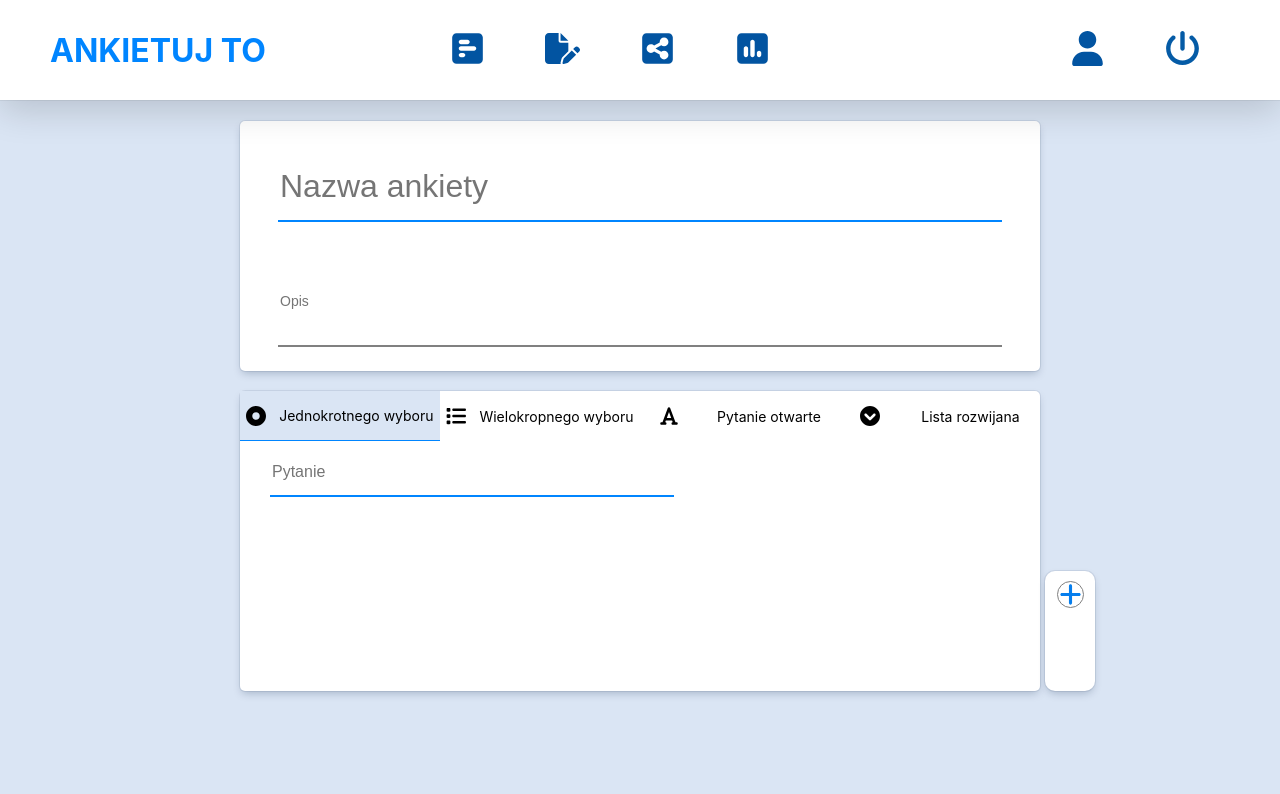
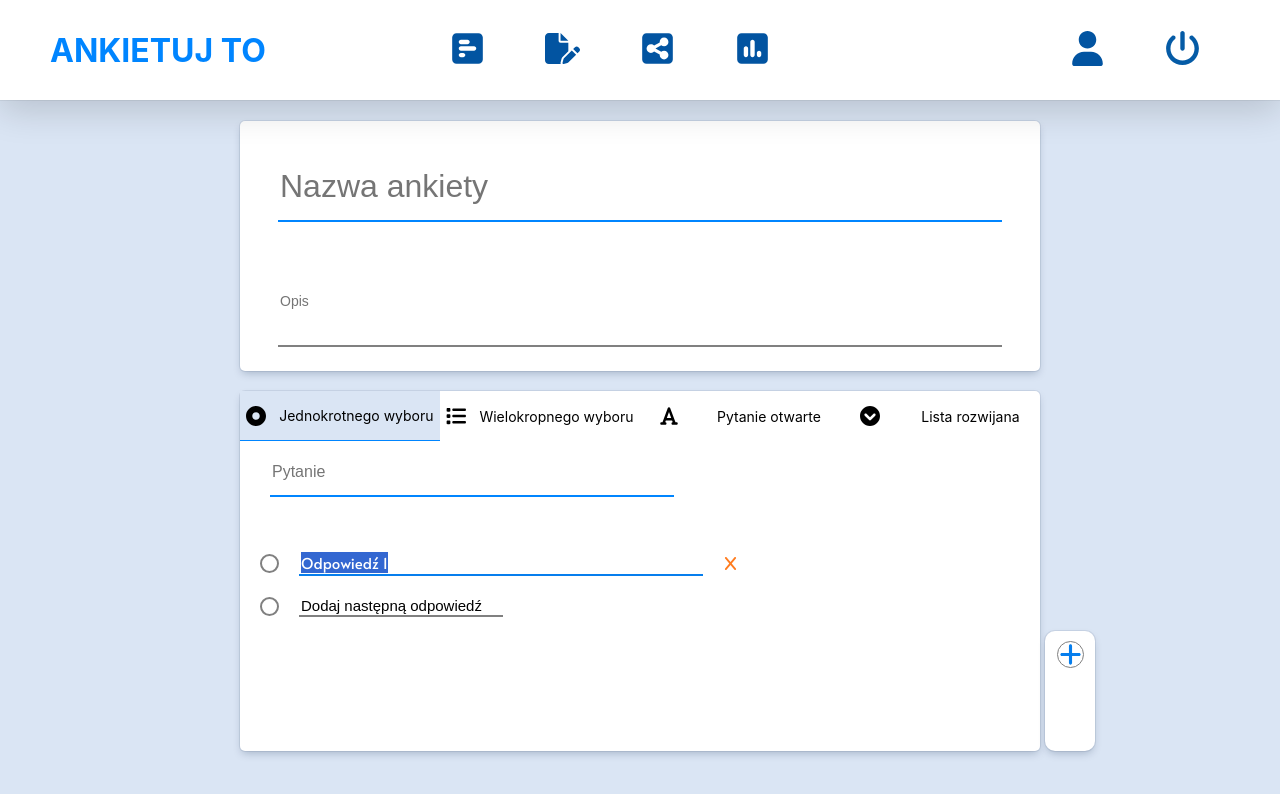
Before and after one commit to pokolowski/ankietuj-to, a React (Create React App) app: page /createSurvey in a window 1280 px wide. Both pictures are taken after a click on the picture 1070 px from the left and 274 px from the top of the page. Shown: the top 794 px of the page. Built offline with nearby package versions, Linux system fonts and the light colour scheme.

Commit message:
working on creating surveys. Add question container and dynamic answers.

```diff
--- /dev/null
+++ b/src/components/molecules/Answers/Option/option.js
@@ -0,0 +1,67 @@
+import React from 'react';
+import styled from 'styled-components';
+import xIcon from 'assets/icons/Xcross-orange.svg';
+
+const Container = styled.div`
+  display: flex;
+  flex-direction: row;
+  justify-content: flex-start;
+  align-items: center;
+  margin-bottom: 20px;
+`;
+export const Circle = styled.div`
+  width: 15px;
+  height: 15px;
+  background-color: white;
+  border-radius: ${(props) => (props.type === '1' ? '50%' : '0')};
+  border: 2px solid grey;
+`;
+const Input = styled.input`
+  background-color: transparent;
+  width: 400px;
+  // font-weight: bold;
+  font-family: 'Alata';
+  border: 0;
+  border-bottom: 2px solid grey;
+  margin-left: 20px;
+  font-size: 15px;
+  &:focus {
+    border: 0;
+    outline: none;
+    border-bottom: 2px solid #067eed;
+    // background-color: #f2f2f2;
+  }
+`;
+const IMG = styled.img`
+  width: 15px;
+  height: 15px;
+  cursor: pointer;
+  margin-left: 20px;
+`;
+
+const Option = ({ number, deleteAnswer, type, answers, changeAnswer }) => {
+  const handleDelete = (e) => {
+    console.log(e.target.getAttribute('id'));
+    deleteAnswer(e.target.getAttribute('id'));
+  };
+  const handleFocus = (event) => event.target.select();
+  return (
+    <>
+      {answers.map((answer, idx) => (
+        <Container key={idx}>
+          <Circle type={type} />
+          <Input
+            type="text"
+            autoFocus
+            onFocus={handleFocus}
+            value={answers[idx].option}
+            onChange={(e) => changeAnswer(e, idx)}
+          />
+          <IMG id={`${idx}`} src={xIcon} onClick={() => deleteAnswer(idx)} />
+        </Container>
+      ))}
+    </>
+  );
+};
+
+export default Option;
--- a/src/components/molecules/Answers/answers.js
+++ b/src/components/molecules/Answers/answers.js
@@ -1,8 +1,87 @@
 import React, { useState } from 'react';
 import styled from 'styled-components';
+import Option from './Option/option';
+import { Circle } from './Option/option';
 
-const Answers = ({ type }) => {
-  return <div></div>;
+const Wrapper = styled.div`
+  width: calc(100% - 20px);
+  min-height: 200px;
+  // border: 1px solid black;
+  margin-top: 50px;
+  margin-left: 20px;
+  margin-bottom: 20px;
+`;
+const Button = styled.div`
+  // width: 150px;
+  display: flex;
+  align-items: center;
+  font-family: 'Alata';
+  margin-bottom: 20px;
+  border-bottom: 20px solid white;
+`;
+const Input = styled.input`
+  background-color: transparent;
+  width: 200px;
+  border: 0;
+  border-bottom: 2px solid grey;
+  margin-left: 20px;
+  font-size: 15px;
+  &:focus {
+    border: 0;
+    outline: none;
+    border-bottom: 2px solid #067eed;
+    // background-color: #f2f2f2;
+  }
+`;
+
+const Answers = ({ type, changeAnswers, idx }) => {
+  const [counting, addCount] = useState([1]);
+  const [options, setOptions] = useState([{ option: 'Odpowiedź 1' }]);
+  // const addAnswer = () => {
+  //   addCount([...counting, counting.length + 1]);
+  // };
+  // const deleteAnswer = (index) => {
+  //   console.log(index);
+  //   let tablica = [...counting];
+  //   console.log(`${index} z tablicy ${tablica}`);
+  //   tablica.splice(index, 1);
+  //   console.log(`po usunieciu zostaje ${tablica}`);
+  //   addCount(tablica);
+  //   this.forceUpdate();
+  //   console.log(index);
+  //   console.log(counting);
+  // };
+  const handleAddOption = () => {
+    setOptions([...options, { option: `Odpowiedź ${options.length + 1}` }]);
+  };
+  const handleDeleteOption = (index) => {
+    const tempArr = [...options];
+    tempArr.splice(index, 1);
+    setOptions(tempArr);
+    changeAnswers(tempArr);
+  };
+  const handleChangeOption = (e, index) => {
+    const tempArr = [...options];
+    tempArr[index].option = e.target.value;
+    setOptions(tempArr);
+    changeAnswers(tempArr, idx);
+  };
+  return (
+    <Wrapper>
+      <Option
+        // number={counting[counting.length - 1]}
+        // answers={counting}
+        answers={options}
+        deleteAnswer={handleDeleteOption}
+        changeAnswer={handleChangeOption}
+        type={type}
+      />
+      <Button onClick={handleAddOption}>
+        <Circle type={type} />
+        <Input value="Dodaj następną odpowiedź" />
+      </Button>
+    </Wrapper>
+  );
 };
 
 export default Answers;
--- a/src/components/molecules/Question/question.js
+++ b/src/components/molecules/Question/question.js
@@ -41,39 +41,46 @@ const IMG = styled.img`
   height: 20px;
 `;
 
-const Question = () => {
+const Question = ({
+  questions,
+  changeQuestion,
+  deleteQuestion,
+  changeType,
+  idx,
+  changeAnswers,
+}) => {
   const [typeActive, setTypeActive] = useState('1');
-  const handleClick = (e) => {
-    console.log(e.target);
-    setTypeActive(e.target.name);
+  const handleClick = (type) => {
+    setTypeActive(`${type}`);
+    changeType(type, idx);
   };
   return (
     <Wrapper>
       <TypeBox>
         <Type
           className={typeActive == '1' ? styles.active : ''}
-          onClick={() => setTypeActive('1')}
+          onClick={() => handleClick('1')}
         >
           <IMG src={RoundList} />
           <span>Jednokrotnego wyboru</span>
         </Type>
         <Type
           className={typeActive == '2' ? styles.active : ''}
-          onClick={() => setTypeActive('2')}
+          onClick={() => handleClick('2')}
         >
           <IMG src={SquareList} />
           <span>Wielokropnego wyboru</span>
         </Type>
         <Type
           className={typeActive == '3' ? styles.active : ''}
-          onClick={() => setTypeActive('3')}
+          onClick={() => handleClick('3')}
         >
           <IMG src={TextIcon} />
           <span>Pytanie otwarte</span>
         </Type>
         <Type
           className={typeActive == '4' ? styles.active : ''}
-          onClick={() => setTypeActive('4')}
+          onClick={() => handleClick('4')}
         >
           <IMG src={DropDownIcon} />
           <span>Lista rozwijana</span>
@@ -84,8 +91,10 @@ const Question = () => {
         width="400px"
         height="30px"
         className={styles.margin}
+        value={questions[idx].question}
+        onChange={(e) => changeQuestion(e, idx)}
       />
-      <Answers type={typeActive} />
+      <Answers type={typeActive} changeAnswers={changeAnswers} idx={idx} />
     </Wrapper>
   );
 };
--- a/src/components/organisms/CreateSurvey/createSurvey.js
+++ b/src/components/organisms/CreateSurvey/createSurvey.js
@@ -82,14 +82,32 @@ const CreateSurvey = () => {
     watch,
     formState: { errors },
   } = useForm();
-  const [questions, AddQuestion] = useState([]);
-  const addQuestion = () => {
+  const [questions, setQuestions] = useState([]);
+  const [answers, addAnswer] = useState([]);
+  const handleAddQuestion = () => {
     console.log('test');
-    AddQuestion([
+    setQuestions([
       ...questions,
-      { question: '', questionType: '', answers: [] },
+      { question: '', questionType: '1', answers: [] },
     ]);
     console.log(questions);
+  };
+  const handleDeleteQuestion = (index) => {};
+  const handleChangeQuestion = (e, index) => {
+    const tempArr = [...questions];
+    tempArr[index].question = e.target.value;
+    setQuestions(tempArr);
+  };
+  const handleChangeType = (type, index) => {
+    const tempArr = [...questions];
+    tempArr[index].questionType = type;
+    setQuestions(tempArr);
+  };
+  const handleChangeAnswers = (answers, index) => {
+    // console.log(answers);
+    const tempArr = [...questions];
+    tempArr[index].answers = answers;
+    setQuestions(tempArr);
   };
   return (
     <>
@@ -112,11 +130,20 @@ const CreateSurvey = () => {
             />
           </TitleContainer>
           <Options>
-            <IMG src={PlusIcon} onClick={addQuestion} />
+            <IMG src={PlusIcon} onClick={handleAddQuestion} />
           </Options>
           {questions.map((question, index) => {
-            console.log(index);
-            return <Question />;
+            // console.log(index);
+            return (
+              <Question
+                questions={questions}
+                changeType={handleChangeType}
+                changeQuestion={handleChangeQuestion}
+                deleteQuestion={handleDeleteQuestion}
+                changeAnswers={handleChangeAnswers}
+                idx={index}
+              />
+            );
           })}
         </FlexContainer>
       </Wrapper>
```
Also changed, not shown: src/assets/icons/Xcross-orange.svg (added).
